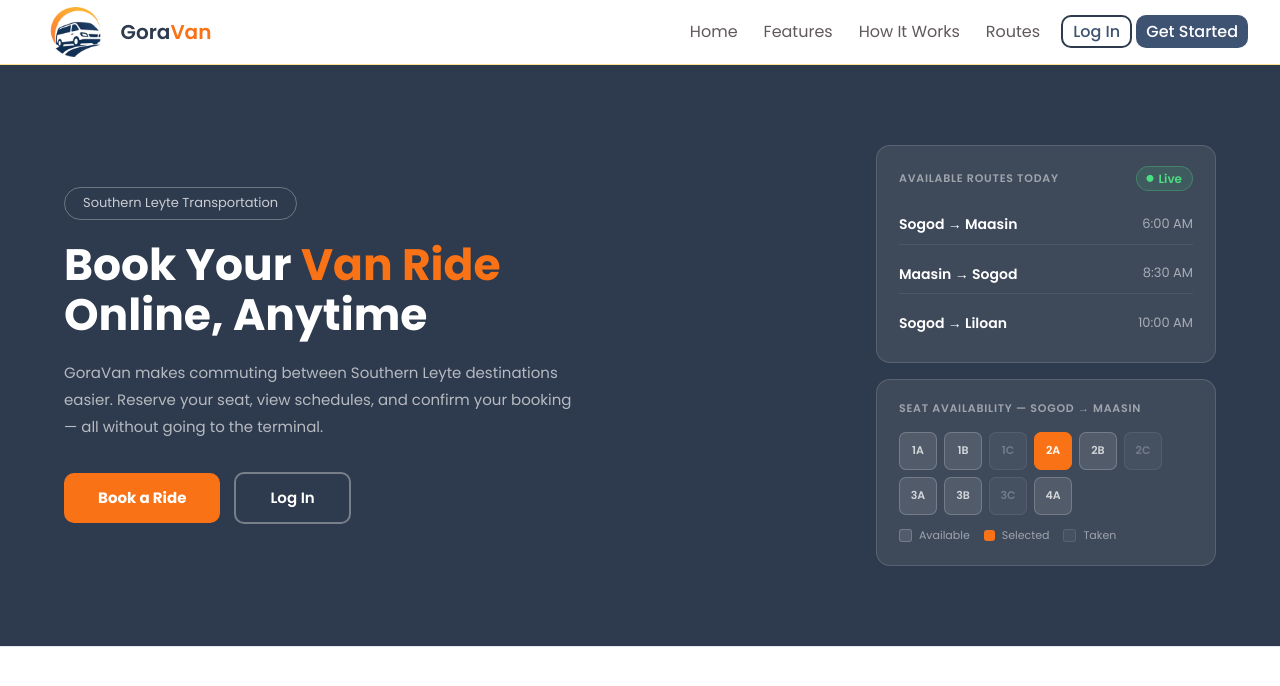
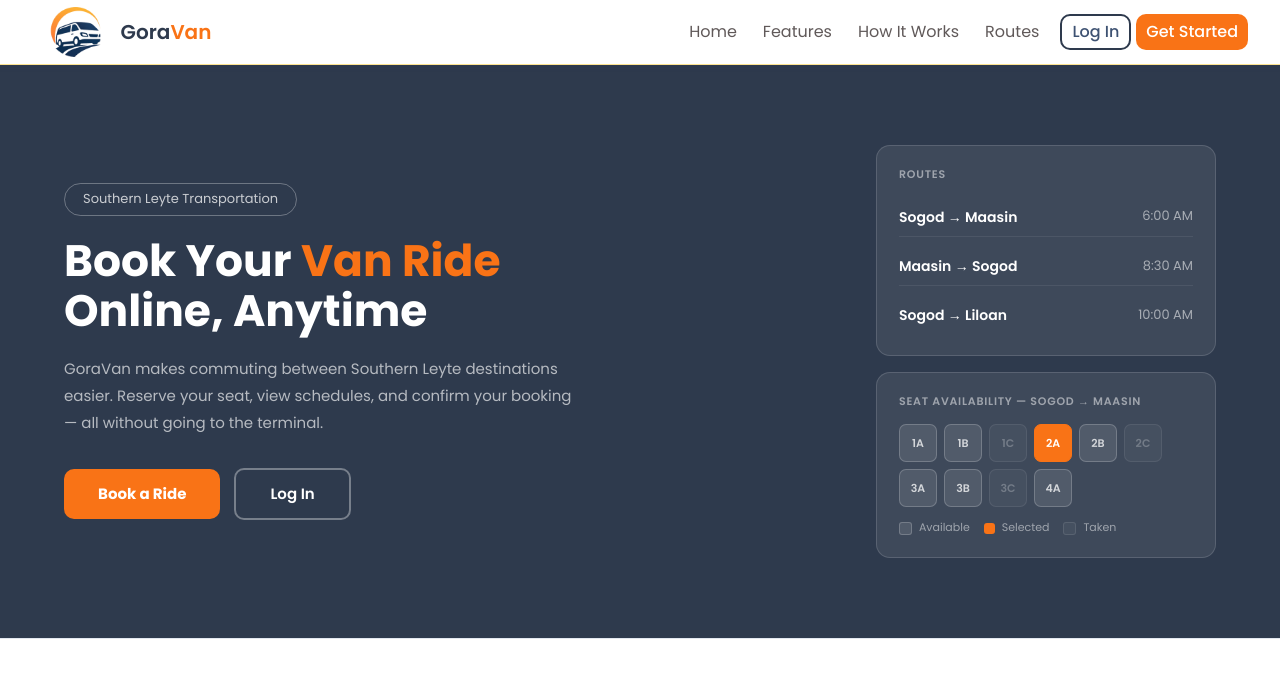
Before and after one commit to ShwnProg/Goravan-A-Web-Based-Van-Booking-System, a PHP site: page / in a window 1280 px wide. Shown: the top 686 px of the page. Run offline with PHP 8.4, Linux system fonts and the light colour scheme.

Commit message:
Update button styles and restructure HTML for improved layout and accessibility

```diff
--- a/assets/css/style.css
+++ b/assets/css/style.css
@@ -94,7 +94,10 @@ body {
     font-weight: 500;
     transition: var(--transition);
 }
-
+.btn-group{
+    display: flex;
+    gap: 5px;
+}
 .login-btn {
     color: var(--color-brand);
     border: 2px solid var(--color-primary);
@@ -107,13 +110,13 @@ body {
 }
 
 .register-btn {
-    background-color: var(--color-brand);
+    background-color: var(--color-accent);
     color: var(--color-white);
     padding: 5px 10px;
 }
 
 .register-btn:hover {
-    background-color: var(--color-primary);
+    background-color: #ea6b0e;
     transform: translateY(-1px);
     box-shadow: 0 0 2px #333;
 }
@@ -257,9 +260,7 @@ body.menu-open {
     }
 }
 
-/* ================================
-   HERO SECTION
-================================ */
+/* HERO SECTION */
 .hero {
     background: var(--color-primary);
     padding: 80px 64px;
@@ -345,7 +346,7 @@ body.menu-open {
     background: rgba(255, 255, 255, 0.07);
 }
 
-/* Hero visual: stacked cards */
+/* Hero visuals */
 .hero-visual {
     flex-shrink: 0;
     display: flex;
@@ -376,7 +377,7 @@ body.menu-open {
     color: rgba(255, 255, 255, 0.5);
 }
 
-.live-badge {
+/* .live-badge {
     display: flex;
     align-items: center;
     gap: 5px;
@@ -387,11 +388,11 @@ body.menu-open {
     border: 1px solid rgba(74, 222, 128, 0.3);
     border-radius: 999px;
     padding: 2px 10px;
-}
+} */
 
-.live-badge i {
+/* .live-badge i {
     font-size: 7px;
-}
+} */
 
 /* Route list */
 .route-list {
--- a/index.php
+++ b/index.php
@@ -4,13 +4,18 @@
 <head>
     <meta charset="UTF-8">
     <meta name="viewport" content="width=device-width, initial-scale=1.0">
-    <title>GoraVan</title>
+    <title><?= $title ?? 'GoraVan' ?></title>
+    <link rel="preconnect" href="https://fonts.googleapis.com">
+    <link rel="preconnect" href="https://fonts.gstatic.com" crossorigin>
+    <link href="https://fonts.googleapis.com/css2?family=Poppins:wght@400;500;600;700;800&display=swap"
+        rel="stylesheet">
+    <link rel="stylesheet" href="https://cdnjs.cloudflare.com/ajax/libs/font-awesome/6.5.0/css/all.min.css">
     <link rel="stylesheet" href="/assets/css/style.css">
-    <link href="https://fonts.googleapis.com/css2?family=Poppins:wght@400;500;600;700&display=swap" rel="stylesheet">
-    <link rel="stylesheet" href="https://cdnjs.cloudflare.com/ajax/libs/font-awesome/6.5.0/css/all.min.css">
 </head>
 
 <body>
+
+    <!-- NAV BAR -->
     <nav class="navbar">
         <div class="logo">
             <img src="/images/logo.png" alt="goravan logo">
@@ -22,15 +27,14 @@
             <a href="#how" class="nav-link">How It Works</a>
             <a href="#routes" class="nav-link">Routes</a>
             <div class="btn-group">
-                <a href="/views/login.php" class="btn login-btn">Log In</a>
-                <a href="/views/register.php" class="btn register-btn">Get Started</a>
+                <a href="views/auth/login.php" class="btn login-btn">Log In</a>
+                <a href="views/auth/register.php" class="btn register-btn">Get Started</a>
             </div>
         </div>
         <button class="hamburger" id="hamburger" aria-label="Toggle menu">
             <span></span><span></span><span></span>
         </button>
     </nav>
-
     <div class="mobile-menu" id="mobileMenu">
         <a href="#home" class="nav-link">Home</a>
         <a href="#features" class="nav-link">Features</a>
@@ -38,8 +42,8 @@
         <a href="#routes" class="nav-link">Routes</a>
         <div class="mobile-divider"></div>
         <div class="btn-group">
-            <a href="/views/login.php" class="btn login-btn">Log In</a>
-            <a href="/views/register.php" class="btn register-btn">Get Started</a>
+            <a href="views/auth/login.php" class="btn login-btn">Log In</a>
+            <a href="views/auth/register.php" class="btn register-btn">Get Started</a>
         </div>
     </div>
 
@@ -51,16 +55,15 @@
             <p>GoraVan makes commuting between Southern Leyte destinations easier. Reserve your seat, view schedules,
                 and confirm your booking — all without going to the terminal.</p>
             <div class="hero-actions">
-                <a href="/views/register.php" class="cta-btn">Book a Ride</a>
-                <a href="/views/login.php" class="cta-outline">Log In</a>
+                <a href="views/auth/register.php" class="cta-btn">Book a Ride</a>
+                <a href="views/auth/login.php" class="cta-outline">Log In</a>
             </div>
         </div>
 
         <div class="hero-visual">
             <div class="hero-card">
                 <div class="hero-card-header">
-                    <span class="card-label">Available Routes Today</span>
-                    <span class="live-badge"><i class="fa-solid fa-circle"></i> Live</span>
+                    <span class="card-label">Routes </span>
                 </div>
                 <div class="route-list">
                     <div class="route-item">
@@ -265,12 +268,11 @@
             </p>
 
             <div class="cta-buttons">
-                <a href="register.php" class="cta-btn">Create an Account</a>
-                <a href="login.php" class="cta-outline">Log In</a>
+                <a href="views/auth/register.php" class="cta-btn">Create an Account</a>
+                <a href="views/auth/login.php" class="cta-outline">Log In</a>
             </div>
         </div>
     </section>
-
     <!-- FOOTER -->
     <footer class="footer">
         <div class="footer-container">
@@ -284,7 +286,6 @@
                 </p>
             </div>
 
-            <!-- System -->
             <div class="footer-box">
                 <h3>System</h3>
                 <p>Home</p>
@@ -304,7 +305,6 @@
 
         </div>
 
-        <!-- Bottom -->
         <div class="footer-bottom">
             <p>2026 GoraVan. All rights reserved. Southern Leyte, Philippines.</p>
         </div>
@@ -331,5 +331,3 @@
         });
     });
 </script>
-
-</html>
```
